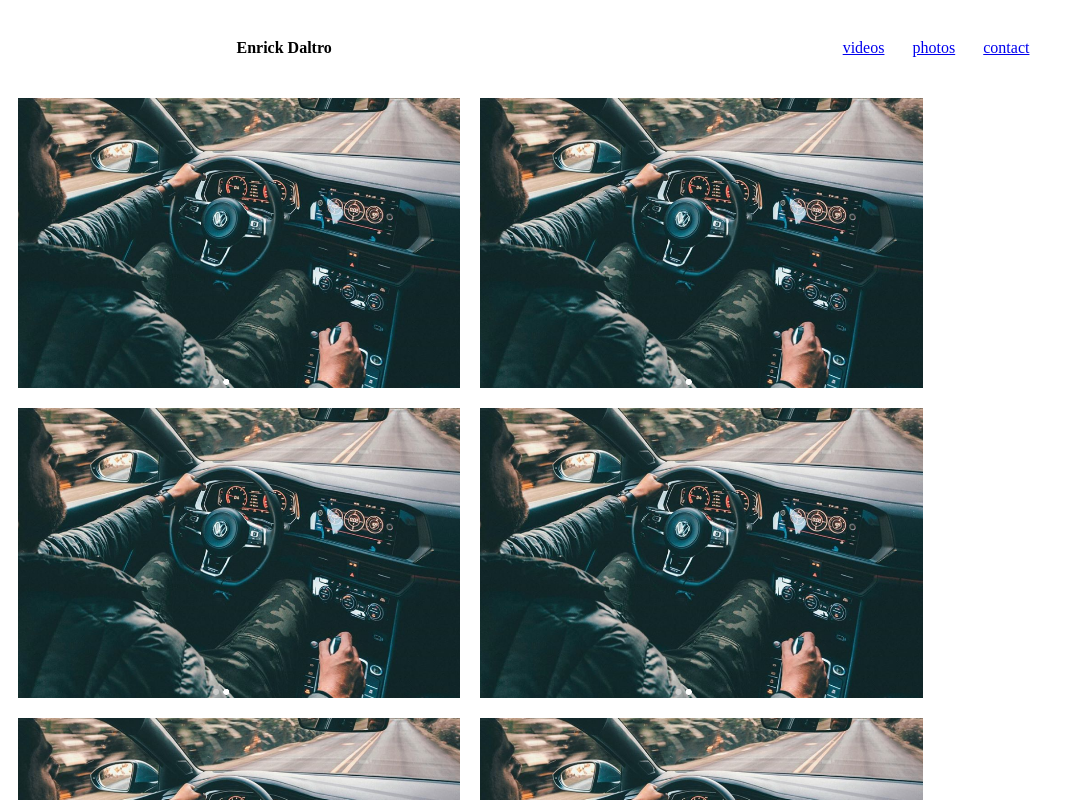
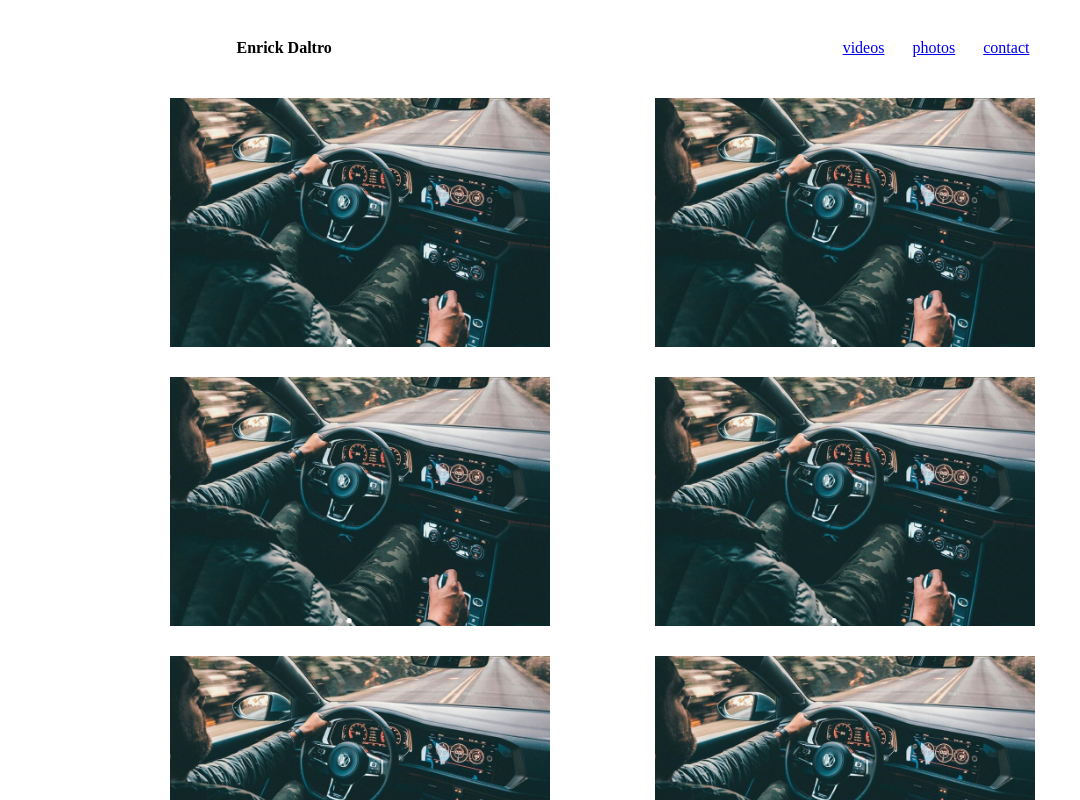
Before and after one commit to enrickdaltro/reactjs-enricksite, a React (Create React App) app: page / in a window 1280 px wide. Shown: the top 800 px of the page, without its empty margins (0-1080 px from the left). Built offline with nearby package versions, Linux system fonts and the light colour scheme.

Commit message:
few changes on Video component style

```diff
--- a/src/components/Videos/Video.css
+++ b/src/components/Videos/Video.css
@@ -1,11 +1,14 @@
 .video-column {
+  display: grid;
+  grid-template-columns: repeat(2, 1fr);
+  grid-gap: 10px;
+  max-width: 960px;
+  margin: auto;
 }
 
 .video-column img {
   padding: 10px;
   vertical-align: middle;
-  width: 35%;
+  width: 80%;
   height: auto;
-  display: inline-block;
-  align-items: center;
 }
```
